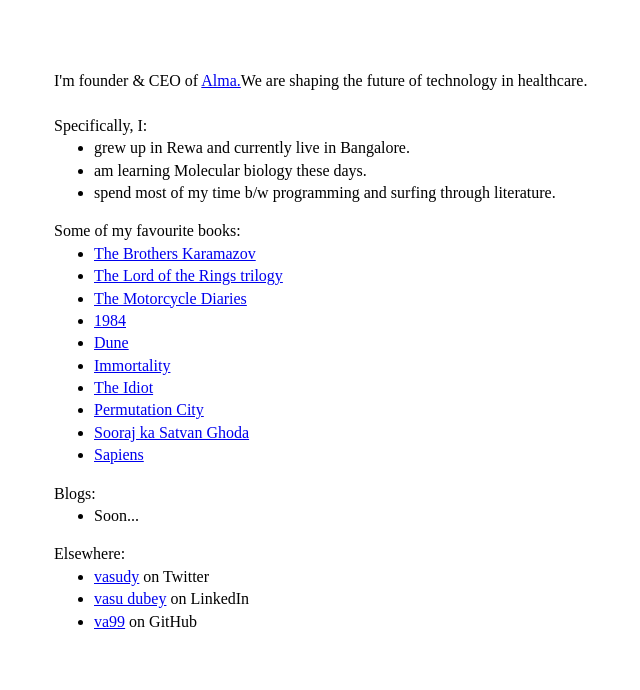
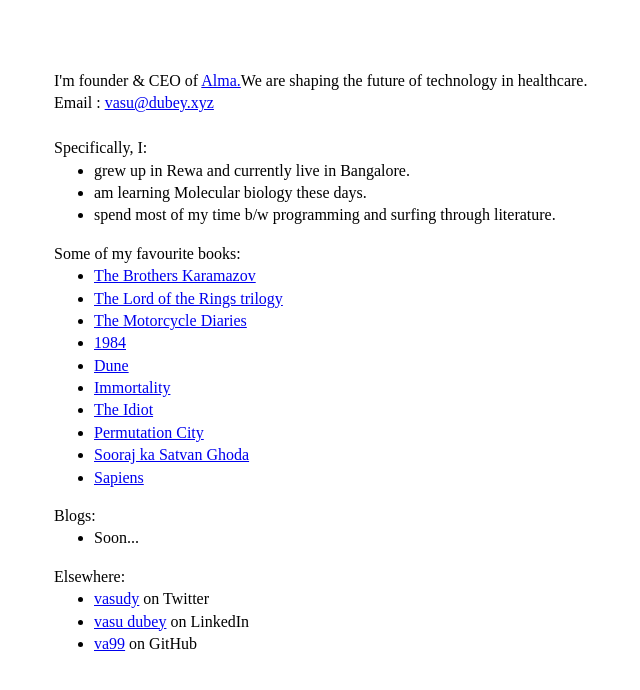
Before and after one commit to va99/va99.github.io, a plain HTML site: page index.html in a window 1280 px wide. Shown: the whole page, without its empty margins (282-922 px from the left). Drawn offline with Linux system fonts and the light colour scheme.

Commit message:
Update index.html

```diff
--- a/index.html
+++ b/index.html
@@ -33,6 +33,7 @@
 
         I'm founder & CEO of <a href="https://tryalma.com/">Alma.</a>We are shaping the future of technology in healthcare.<br>
 
+Email : <a href="mailto:vasu@dubey.xyz">vasu@dubey.xyz </a> <br>
         <br>Specifically, I:
         <ul>
             <li>grew up in Rewa and currently live in Bangalore.</li>
```
